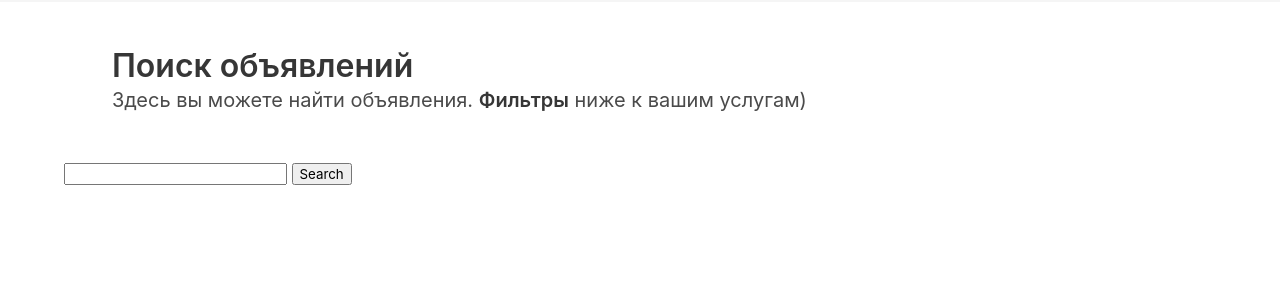
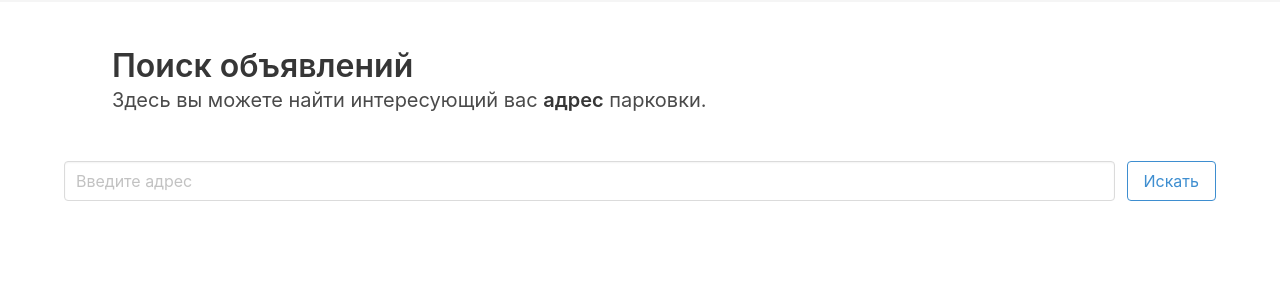
Before and after one commit to XanderMoroz/Parking-search_app, a Django app: page /search in a window 1280 px wide. Shown: the part 56-356 px from the top of the page. Run offline with Django 4.2, Linux system fonts and the light colour scheme; data comes from the database, SQL or seed files in the repository; some libraries are stand-ins or nearby versions.

Commit message:
pg settings fixed

```diff
--- a/Parking_Search/templates/search/search.html
+++ b/Parking_Search/templates/search/search.html
@@ -7,7 +7,7 @@
 <section class="section">
         <h1 class="title">Поиск объявлений</h1>
         <h2 class="subtitle">
-        Здесь вы можете найти объявления. <strong>Фильтры</strong> ниже к вашим услугам)
+        Здесь вы можете найти интересующий вас <strong>адрес</strong> парковки.
         </h2>
 </section>
 
@@ -57,9 +57,19 @@
 <!--{% endfor %}-->
 
     <form>
-           {% csrf_token %}
-          <input type="text" name="query">
-          <input type="submit" value="Search">
+        {% csrf_token %}
+        <div class="field is-grouped">
+            <p class="control is-expanded">
+            <input class="input" type="text" placeholder="Введите адрес" name="query">
+            </p>
+            <p class="control">
+                <button class="button is-info is-outlined" type="submit">Искать</button>
+            </p>
+        </div>
+<!--        <span>-->
+<!--            <input class="input is-normal" type="text" placeholder="Введите адрес" name="query">-->
+<!--            -->
+<!--        </span>-->
     <form/>
     {% for object in search_res %}
     <h2>{{object.headline | safe}}</h2>
```
